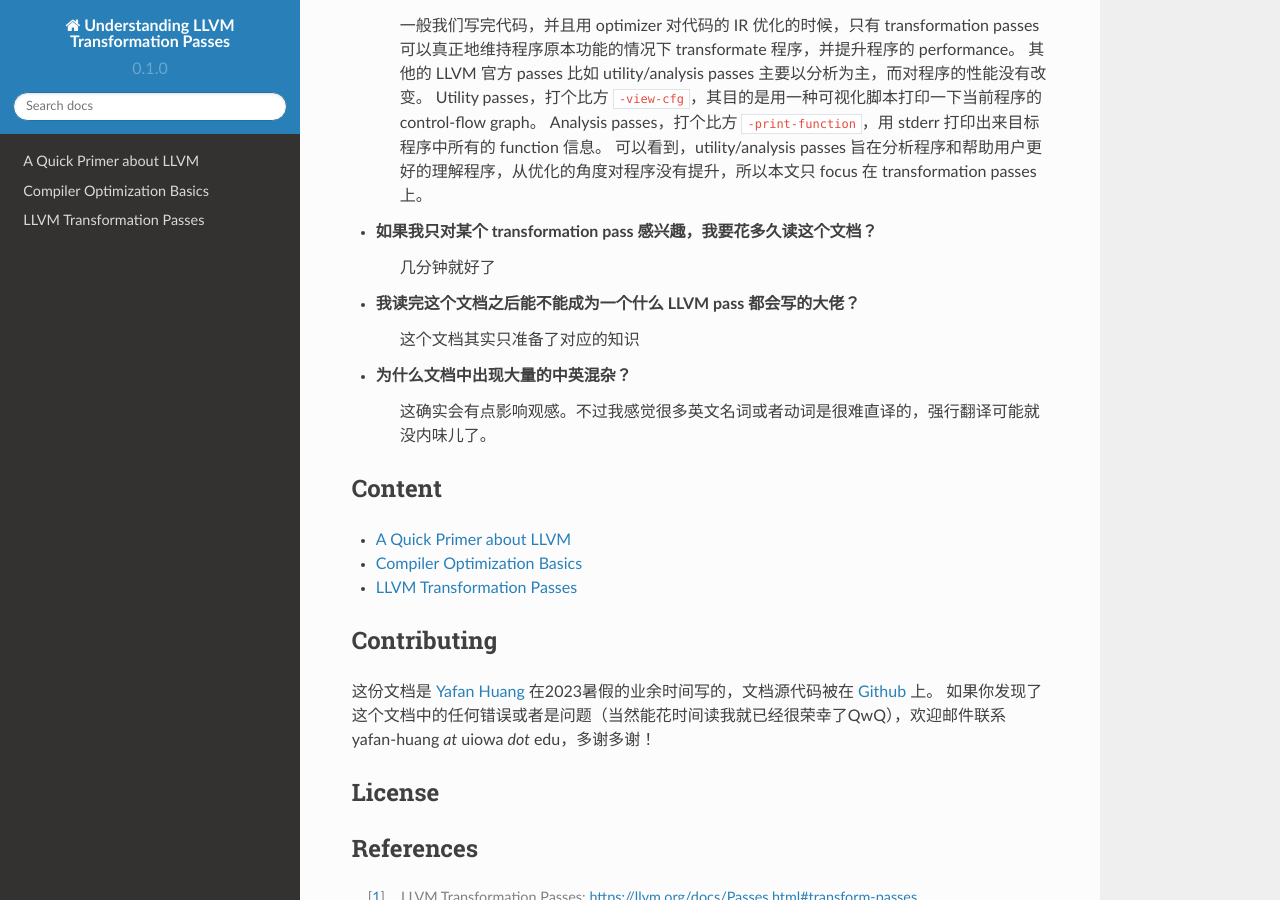
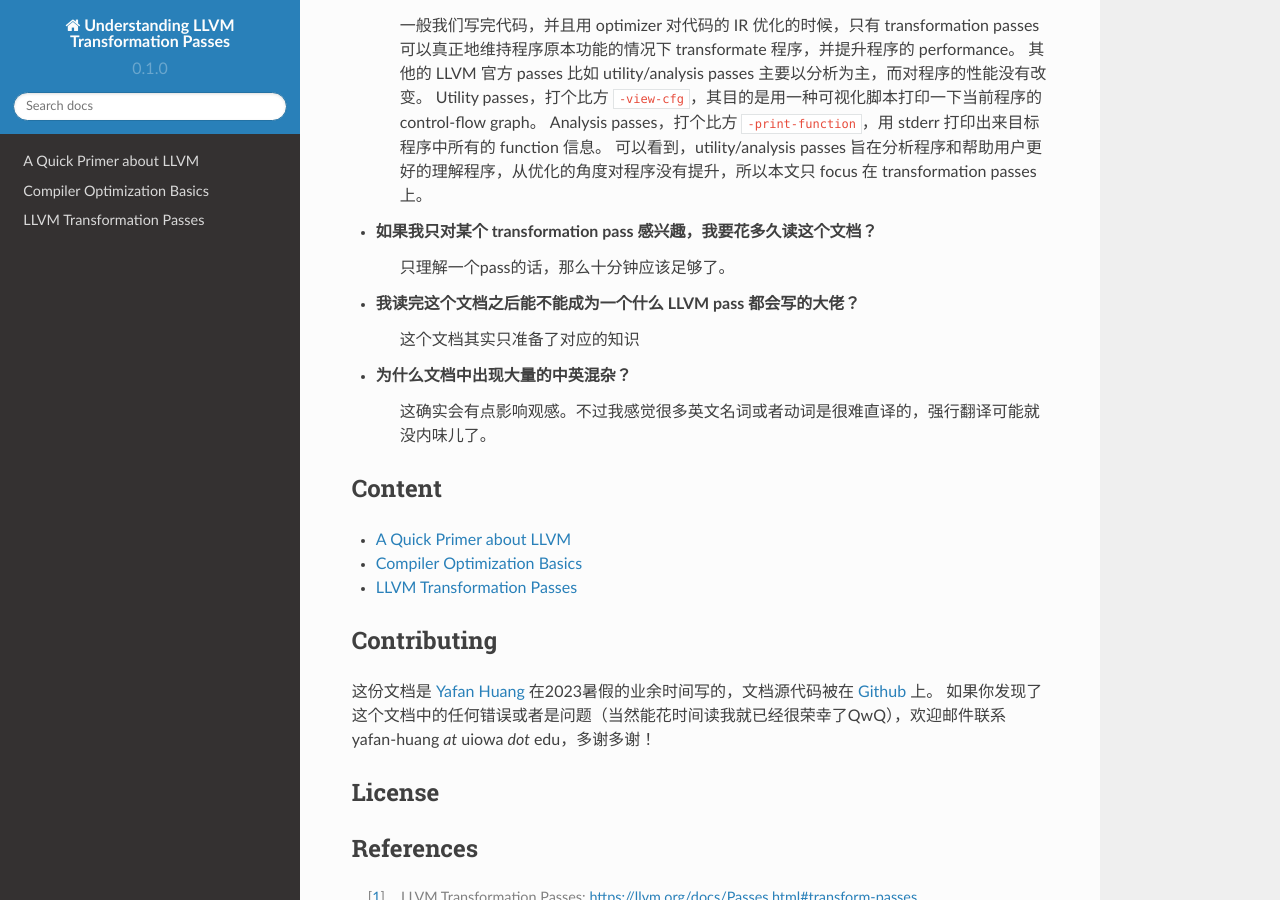
Before and after one commit to hyfshishen/understanding-llvm-transformation-passes, a Sphinx documentation site: the page built from docs/source/index.rst, in a window 1280 px wide and 900 px high, scrolled down 1198 px. Built offline with Sphinx 7.4.7 and the Read the Docs theme 2.0.0, drawn with Linux system fonts in a browser that asks for light colours.

Commit message:
updating

```diff
--- a/docs/source/index.rst
+++ b/docs/source/index.rst
@@ -31,7 +31,7 @@ About
    Analysis passes，打个比方 ``-print-function``，用 stderr 打印出来目标程序中所有的 function 信息。
    可以看到，utility/analysis passes 旨在分析程序和帮助用户更好的理解程序，从优化的角度对程序没有提升，所以本文只 focus 在 transformation passes 上。
 - 如果我只对某个 transformation pass 感兴趣，我要花多久读这个文档？
-   几分钟就好了
+   只理解一个pass的话，那么十分钟应该足够了。
 - 我读完这个文档之后能不能成为一个什么 LLVM pass 都会写的大佬？
    这个文档其实只准备了对应的知识
 - 为什么文档中出现大量的中英混杂？
```
